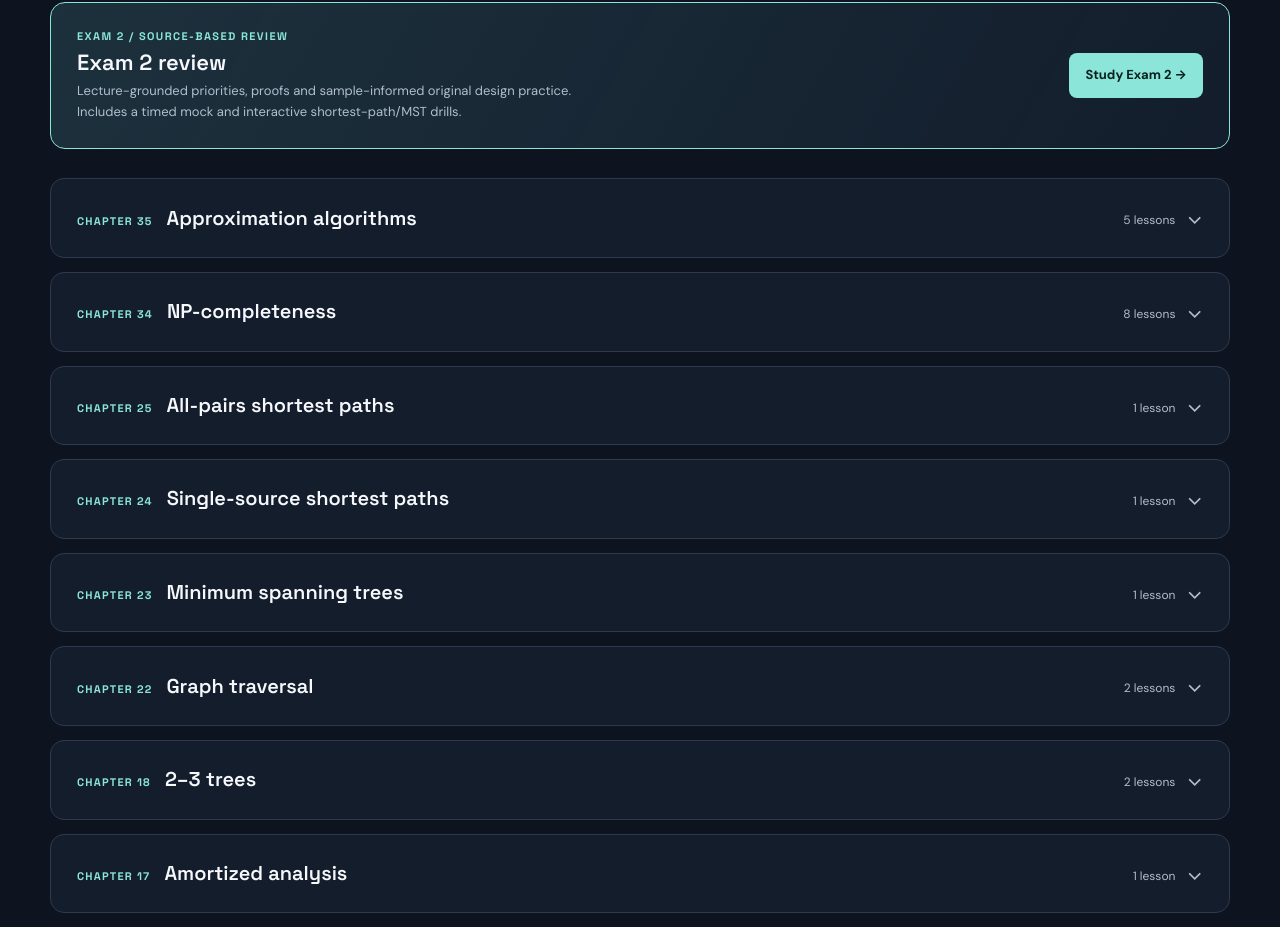
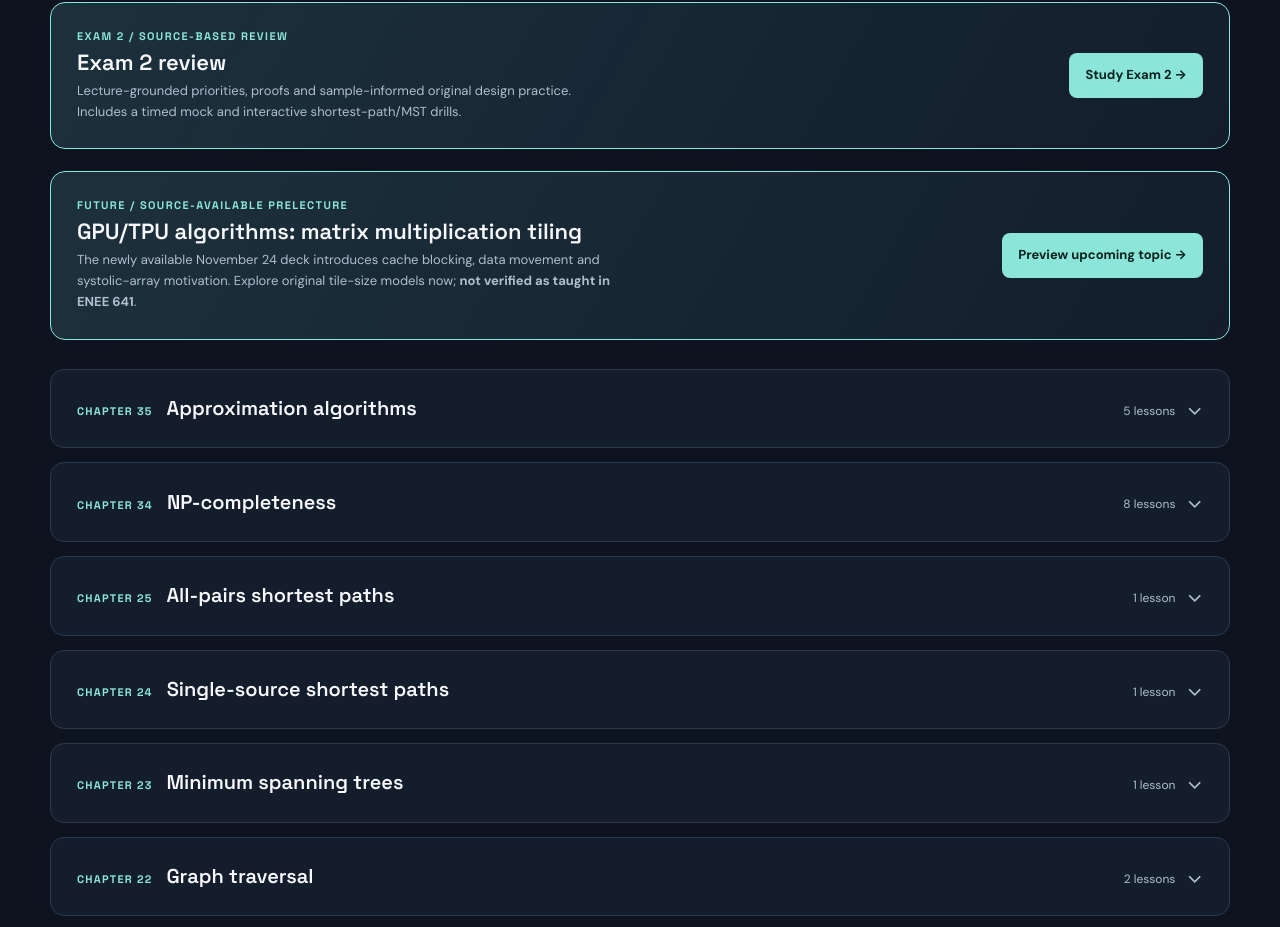
Before and after one commit to RHHanson-UMD/ENEE-641, a website: page site/index.html in a window 1280 px wide. Shown: the part 1750-2677 px from the top of the page. Drawn offline with Linux system fonts and the light colour scheme.

Commit message:
Distinguish upcoming GPU/TPU deck and confirmed November 19 Exam 2 lecture scope

```diff
--- a/site/index.html
+++ b/site/index.html
@@ -18,6 +18,7 @@
  </div></section>
  <section class="course-section" id="topics"><div class="container"><div class="section-label">02 / SUBJECT MAP</div><h2>What we'll explore<span class="period">.</span></h2><p class="section-copy">Choose an exam review or select a chapter to reveal its interactive figures and lessons. Chapters stay collapsed until opened.</p><div class="topics"><div class="topic"><span>01</span>Logic and proof methods</div><div class="topic"><span>02</span>Graph theory and algorithms</div><div class="topic"><span>03</span>Combinatorics and sets</div><div class="topic"><span>04</span>Complexity and NP-completeness</div></div>
  <div class="exam-review-links" aria-label="Exam review guides"><div class="demo-card"><div><div class="demo-kicker">EXAM 1 / SOURCE-BASED REVIEW</div><h3>Exam 1 review</h3><p>First-midterm lecture material, proof checklists, worked original practice and early-course explorations.</p></div><a class="demo-btn" href="./reviews/exam-1.html">Study Exam 1 &rarr;</a></div><div class="demo-card"><div><div class="demo-kicker">EXAM 2 / SOURCE-BASED REVIEW</div><h3>Exam 2 review</h3><p>Lecture-grounded priorities, proofs and sample-informed original design practice. Includes a timed mock and interactive shortest-path/MST drills.</p></div><a class="demo-btn" href="./reviews/exam-2.html">Study Exam 2 &rarr;</a></div></div>
+<div class="demo-card" style="margin:22px 0"><div><div class="demo-kicker">FUTURE / SOURCE-AVAILABLE PRELECTURE</div><h3>GPU/TPU algorithms: matrix multiplication tiling</h3><p>The newly available November 24 deck introduces cache blocking, data movement and systolic-array motivation. Explore original tile-size models now; <strong>not verified as taught in ENEE 641</strong>.</p></div><a class="demo-btn" href="./visualizations/tiled-matmul.html">Preview upcoming topic &rarr;</a></div>
 <div class="chapter-catalog" aria-label="Interactive lessons by chapter">
 <details class="chapter-group" id="chapter-35"><summary><span class="chapter-name"><span class="chapter-number">CHAPTER 35</span><strong>Approximation algorithms</strong></span><span class="chapter-count">5 lessons <span aria-hidden="true" class="chapter-chevron">⌄</span></span></summary><div class="chapter-lessons"><div class="demo-card"><div><div class="demo-kicker">FIGURE 35.1 / VERTEX COVER</div><h3>APPROX-VERTEX-COVER</h3><p>Choose an uncovered edge, observe the maximal matching and compare the 2-approximation to an exact minimum cover.</p></div><a class="demo-btn" href="./visualizations/vertex-cover.html">Launch explorer &rarr;</a></div>
 <div class="demo-card"><div><div class="demo-kicker">FIGURE 35.2 / METRIC TSP</div><h3>TSP via MST preorder</h3><p>Build an MST and compare preorder tour cost against optimal tour cost.</p></div><a class="demo-btn" href="./visualizations/approximation-lab.html#tsp">Open lesson &rarr;</a></div>
```
